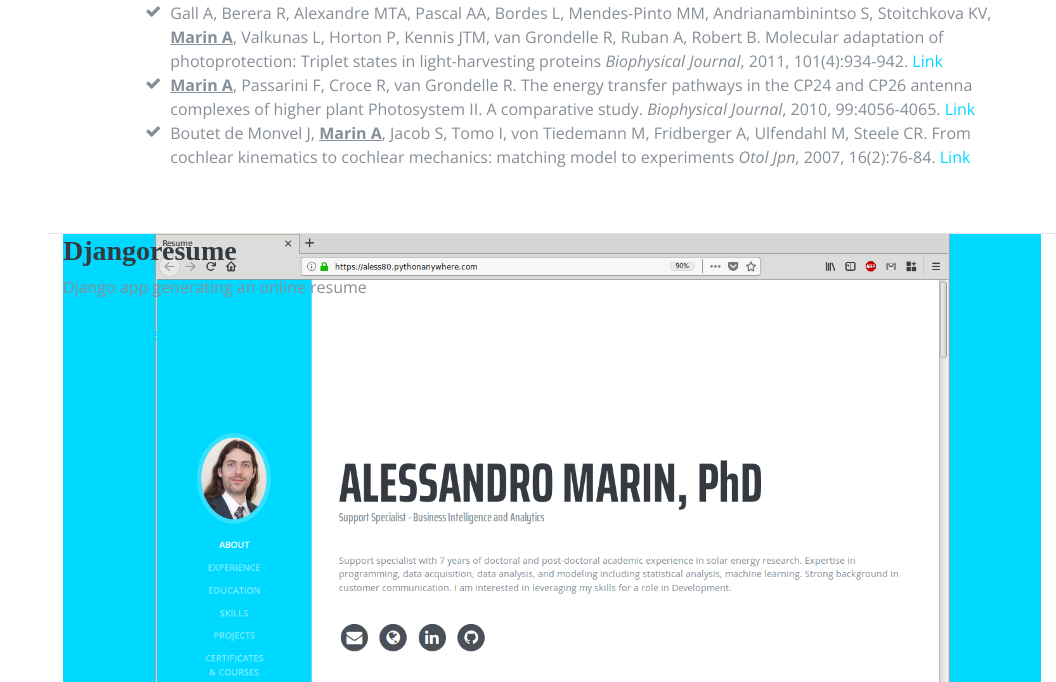
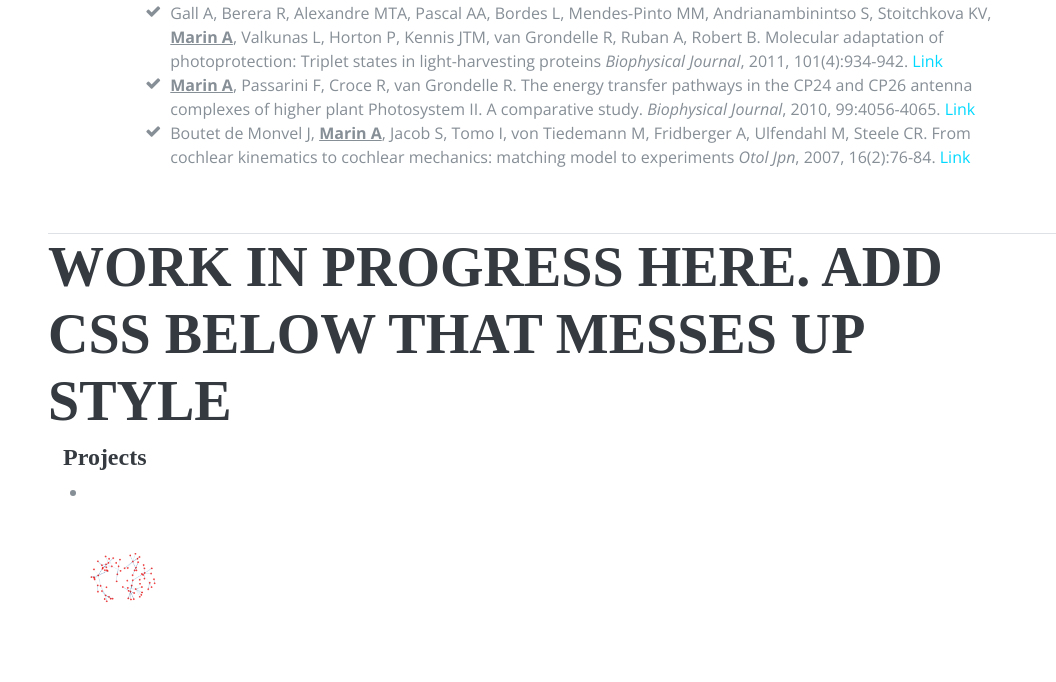
Before and after one commit to yslen7/Djangoresume, a Django app: page / in a window 1280 px wide. Shown: the part 5818-6500 px from the top of the page, without its empty margins (224-1280 px from the left). Run offline with Django 3.2, Linux system fonts and the light colour scheme; data comes from the database, SQL or seed files in the repository; both versions use the stored data as it was after the commit; some libraries are stand-ins or nearby versions; some web fonts are replaced.

Commit message:
Sun Apr  1 07:34:23 EDT 2018

```diff
--- a/djangoresume/settings.py
+++ b/djangoresume/settings.py
@@ -49,6 +49,7 @@ INSTALLED_APPS = [
     'django.contrib.sessions',
     'django.contrib.messages',
     'django.contrib.staticfiles',
+    "compressor",
     'resume'
 ]
 
--- a/requirements.txt
+++ b/requirements.txt
@@ -1,3 +1,7 @@
 Django==2.0.3
+django-appconf==1.0.2
+django-compressor==2.2
 Pillow==5.0.0
 pytz==2018.3
+rcssmin==1.0.6
+rjsmin==1.0.12
--- a/resume/templates/resume/base.html
+++ b/resume/templates/resume/base.html
@@ -9,7 +9,8 @@
     <meta name="author" content="">
 
     <title>Resume</title>
-
+    {% load compress %}
+    {% compress css %}
     <!-- Bootstrap core CSS  -->
     <link href="{% static 'resume/vendor/bootstrap/css/bootstrap.min.css' %}" rel="stylesheet">
 
@@ -23,7 +24,7 @@
     <!-- Custom styles for this template -->
     <link href="{% static 'resume/css/resume.min.css' %}" rel="stylesheet">
     <link href="{% static 'resume/css/resume2.css' %}" rel="stylesheet">
-
+    {% endcompress %}
   </head>
 
   <body id="page-top">
--- a/resume/templates/resume/resume.html
+++ b/resume/templates/resume/resume.html
@@ -386,18 +386,93 @@
 -->
 
 <section id="content">
-  <!--<h2> Work in progress here</h2>
-  <title>Bootstrap Example</title>
-  <meta charset="utf-8">
-  <meta name="viewport" content="width=device-width, initial-scale=1">
+  <h2> Work in progress here. add css below that messes up style</h2>
+  <!--<meta charset="utf-8">
+  <meta name="viewport" content="width=device-width, initial-scale=1">-->
+  <!-- THIS IS NEEDED FOR BOOTSTRAP BUT MESSES UP STYLE
   <link rel="stylesheet" href="https://maxcdn.bootstrapcdn.com/bootstrap/3.3.7/css/bootstrap.min.css">
-  <script src="https://ajax.googleapis.com/ajax/libs/jquery/3.3.1/jquery.min.js"></script>
-  <script src="https://maxcdn.bootstrapcdn.com/bootstrap/3.3.7/js/bootstrap.min.js"></script>
-  -->
+  <!--  <script src="https://maxcdn.bootstrapcdn.com/bootstrap/3.3.7/js/bootstrap.min.js"></script>  -->
   <style>
+    .portfolio .item-thumbs {
+		width: 250px;
+		height: 195px;
+	}
+	#content img { /*Have to override #content img in style.css*/
+		/*Auto resize*/
+		max-width:100%;
+    	max-height:100%;
+		/*The following width is needed because some imported style.css has width=100% stretching my tall image*/
+		width: auto;
+		height:auto;
+		position: absolute;
+		/*vertically align*/
+    	top: 0;
+    	bottom: 0;
+    	left: 0;
+    	right: 0;
+    	margin: auto;
+	}
+  </style>
+  	<section id="content">
+		<div class="container">
+            <div class="row">
+				<div class="col-lg-12">
+					<h4 class="heading">Projects</h4>
+					<div class="row">
+						<section id="projects">
+						<ul class="portfolio" id="thumbs">
+							<li data-type="web" data-id="id-0" class="col-lg-3 design">
+								<div class="item-thumbs">
+									<img alt="panda_topgenes" src="{% static 'resume/img/panda_topgenes.png' %}">
+									<a href="{% static 'resume/img/panda_topgenes.png' %}" title="PyPanda" data-fancybox-group="gallery" class="hover-wrap fancybox">
+									<span class="overlay-img"></span>
+									<span class="overlay-img-thumb font-icon-plus"></span>
+									</a>
+								</div>
+							</li>
+							<li data-type="icon" data-id="id-1" class="col-lg-3 design">
+								<div class="item-thumbs">
+									<img alt="Picture for the Install-Samples-BI project" src="{% static 'resume/img/Install-Samples-BI.png' %}">
+									<a href="{% static 'resume/img/Install-Samples-BI.png' %}" title="Install-Samples-BI" data-fancybox-group="gallery" class="hover-wrap fancybox">
+									<span class="overlay-img"></span>
+									<span class="overlay-img-thumb font-icon-plus"></span>
+									</a>
+								</div>
+							</li>
+							<li data-type="illustrator" data-id="id-2" class="col-lg-3 photography">
+								<div class="item-thumbs">
+									<img alt="tantrix_game_2players" src="{% static 'resume/img/tantrix_game_2players.png' %}">
+									<a href="{% static 'resume/img/tantrix_game_2players.png' %}" title="Tantrix" data-fancybox-group="gallery" class="hover-wrap fancybox">
+									<span class="overlay-img"></span>
+									<span class="overlay-img-thumb font-icon-plus"></span>
+									</a>
+								</div>
+							</li>
+							<li data-type="illustrator" data-id="id-2" class="col-lg-3 photography">
+								<div class="item-thumbs">
+									<img alt="orig_from_moderna 1" src="{% static 'img/works/Djangoresume.png' %}">
+									<a href="{% static 'static/resume/img/Djangoresume.png' %}" title="Tantrix" data-fancybox-group="gallery" class="hover-wrap fancybox">
+									<span class="overlay-img"></span>
+									<span class="overlay-img-thumb font-icon-plus"></span>
+									</a>
+								</div>
+							</li>
+						</ul>
+						</section>
+					</div>
+				</div>
+			</div>
+
+		</div>
+	</section>
+
+
+  <!--
+<style>
+
 	.carousel-inner .item {
     	height: 600px;
-		background-color: rgb(0, 217, 255);
+		background-color: #68A4C4;
 		background-size: contain;
 		background-repeat: no-repeat;
 		background-position: center center;
@@ -405,34 +480,33 @@
 	</style>
 
 
-
 <div class="container">
   <div id="main-slider2" class="carousel slide" data-ride="carousel">
-    <!-- Indicators -->
     <ul class="carousel-indicators">
-      <li data-target="#main-slider2" data-slide-to="0" class="active"></li>
-      <li data-target="#main-slider2" data-slide-to="1"></li>
-      <li data-target="#main-slider2" data-slide-to="2"></li>
+      {% for prtype in projtype %}
+      {% for proj in prtype.project_set.all %}
+      {% if proj.image %}
+      <li data-target="#main-slider2" data-slide-to="{{ forloop.counter }} " class="active"></li>
+      {% endif %}
+      {% endfor %}
+      {% endfor %}
     </ul>
-    <!-- Wrapper for slides -->
     <div class="carousel-inner" role="listbox">
       {% for prtype in projtype %}
       {% for proj in prtype.project_set.all %}
       {% if proj.image %}
-      {% with proj.image.url as image_static %}
-      <div class="item active" style="background-image: url('{{ proj.image.url }}');">
+      <br>
+      <div class="item {% if forloop.first %}active{%endif%}" style="background-image: url('{{ proj.image.url }}');">
 		  <div class="flex-caption">
 			  <h3>{{ proj.name }}</h3>
 			  <p>{{ proj.description }}</p>
-			  <a href="#" class="btn btn-theme">Learn More</a>
+			  <a href="{{ proj.link }}" class="btn btn-theme">Learn More</a>
 		  </div>
 	  </div>
-      {% endwith %}
       {% endif %}
       {% endfor %}
       {% endfor %}
     </div>
-    <!-- Left and right controls -->
     <a class="left carousel-control" href="#main-slider2" role="button" data-slide="prev">
       <span class="glyphicon glyphicon-chevron-left" aria-hidden="true"></span>
       <span class="sr-only">Previous</span>
@@ -444,51 +518,44 @@
   </div>
 </div>
 
+</section>
 
-<!--
+
 <div class="container">
-          <div class="row">
-              <div class="col-lg-12">
-                  <h4 class="heading">Projects</h4>
-                  <div class="row">
-                      <section id="projects">
-                      <ul class="portfolio" id="thumbs">
+  <h2>Carousel Example</h2>
+  <div id="myCarousel" class="carousel slide" data-ride="carousel">
+    <ol class="carousel-indicators">
+      <li data-target="#myCarousel" data-slide-to="0" class="active"></li>
+      <li data-target="#myCarousel" data-slide-to="1"></li>
+      <li data-target="#myCarousel" data-slide-to="2"></li>
+    </ol>
+
+    <div class="carousel-inner">
       {% for prtype in projtype %}
       {% for proj in prtype.project_set.all %}
-                          {% if proj.picture %}
-                          <li data-type="web" data-id="id-0" class="col-lg-3 design">
-                              <div class="item-thumbs">
-                              {% with proj.picture as image_static %}
-                                <img alt="{{ proj.name }}" src="{% static image_static %}">
-                                <a href="{% static '{{ proj.picture }}' %}" title="{{ proj.description|safe }}" data-fancybox-group="gallery" class="hover-wrap fancybox">
-                                <span class="overlay-img"></span>
-                                <span class="overlay-img-thumb font-icon-plus"></span>
-                                </a>
+      {% if proj.image %}
+      {% with proj.image.url as image_static %}
+      <div class="item">
+        <img src="http://via.placeholder.com/300x150" alt="Los Angeles" style="width:100%;">
+      </div>
       {% endwith %}
-                              </div>
-                          </li>
       {% endif %}
       {% endfor %}
       {% endfor %}
-                        <p>ALE end</p>
-                        <br>
-                          <li data-type="icon" data-id="id-1" class="col-lg-3 design">
-                              <div class="item-thumbs">
-                                  <img alt="InstallBI.png" src="{% static 'resume/img/panda_topgenes.png' %}">
-                                  <a href="{% static 'resume/img/panda_topgenes.png' %}" title="InstallBI" data-fancybox-group="gallery" class="hover-wrap fancybox">
-                                  <span class="overlay-img"></span>
-                                  <span class="overlay-img-thumb font-icon-plus"></span>
+    </div>
+
+    <a class="left carousel-control" href="#myCarousel" data-slide="prev">
+      <span class="glyphicon glyphicon-chevron-left"></span>
+      <span class="sr-only">Previous</span>
+    </a>
+    <a class="right carousel-control" href="#myCarousel" data-slide="next">
+      <span class="glyphicon glyphicon-chevron-right"></span>
+      <span class="sr-only">Next</span>
     </a>
   </div>
-                          </li>
-                      </ul>
+</div>
+  -->
   </section>
 </div>
-              </div>
-          </div>
-      </div>-->
-  </section>
-
-
 {% endwith %}
 {% endblock %}
```
Also changed, not shown: db.sqlite3. Lines whose indentation alone changed are shown as unchanged.
